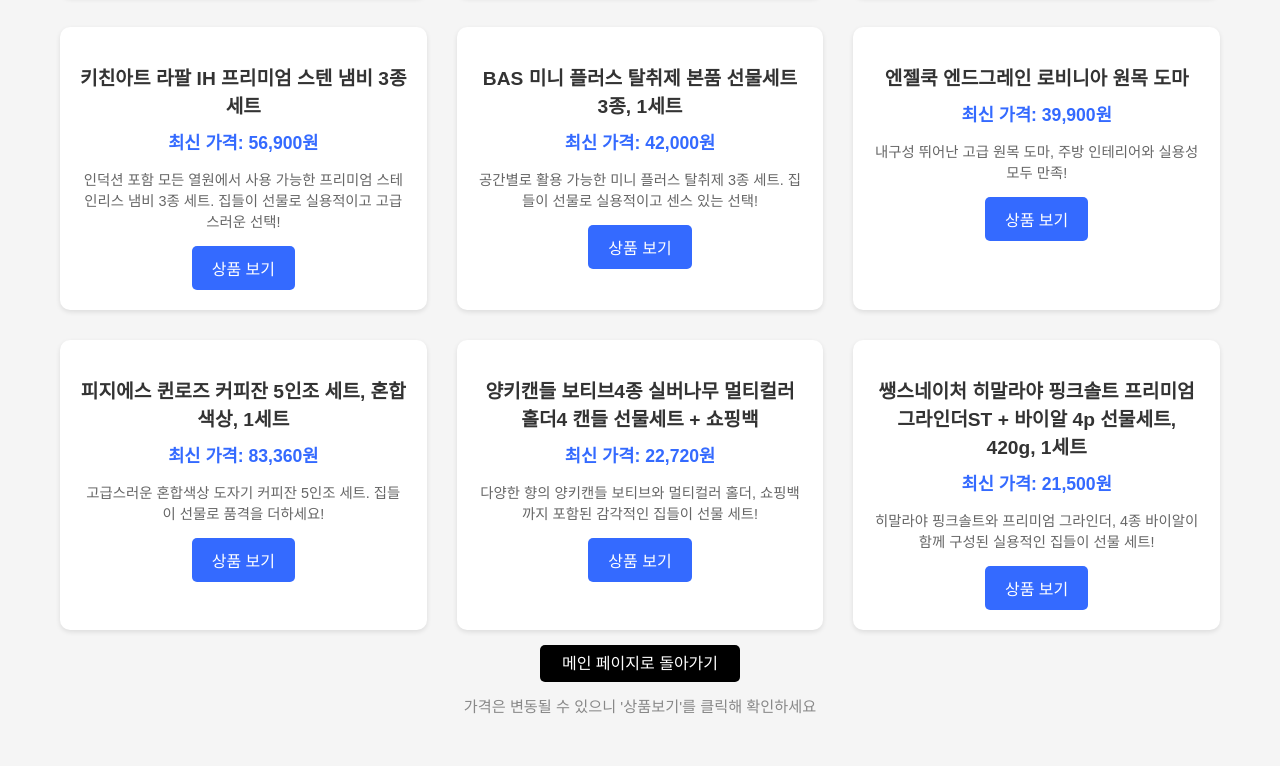
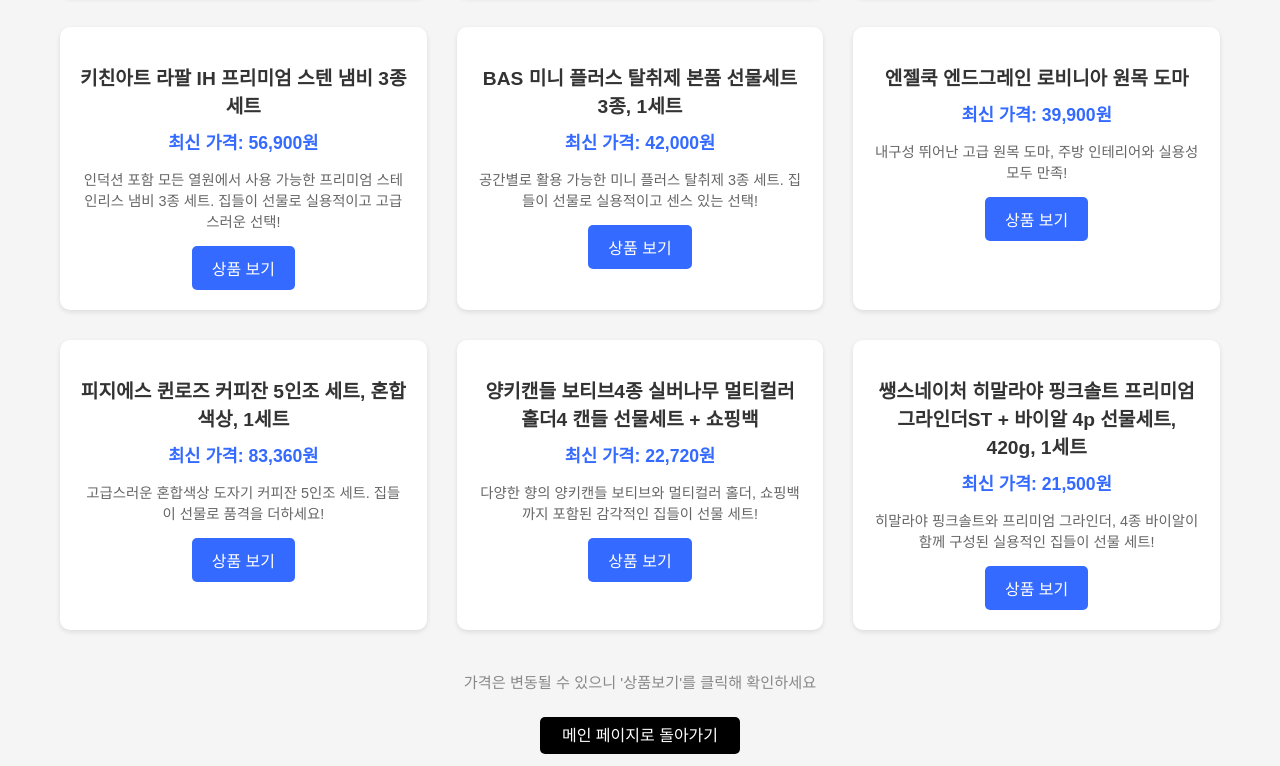
Before and after one commit to lee-sketch810/my-coupang-site, a plain HTML site: page housewarming.html in a window 1280 px wide. Shown: the part 513-1279 px from the top of the page. Before the commit the page ends 1249 px from the top, so only its background shows below. Drawn offline with Linux system fonts and the light colour scheme.

Commit message:
Add files via upload

```diff
--- a/housewarming.html
+++ b/housewarming.html
@@ -157,11 +157,11 @@
                 <a href="https://link.coupang.com/a/cztdIV" target="_blank" rel="noopener noreferrer">상품 보기</a>
             </div>
         </div>
-        <div class="back-button">
-            <a href="index.html">메인 페이지로 돌아가기</a>
-        </div>
         <div style="margin-top: 20px; color: #888; font-size: 0.95em;">
             가격은 변동될 수 있으니 '상품보기'를 클릭해 확인하세요
+        </div>
+        <div class="back-button" style="margin-top: 30px;">
+            <a href="index.html">메인 페이지로 돌아가기</a>
         </div>
     </div>
 </body>
```
